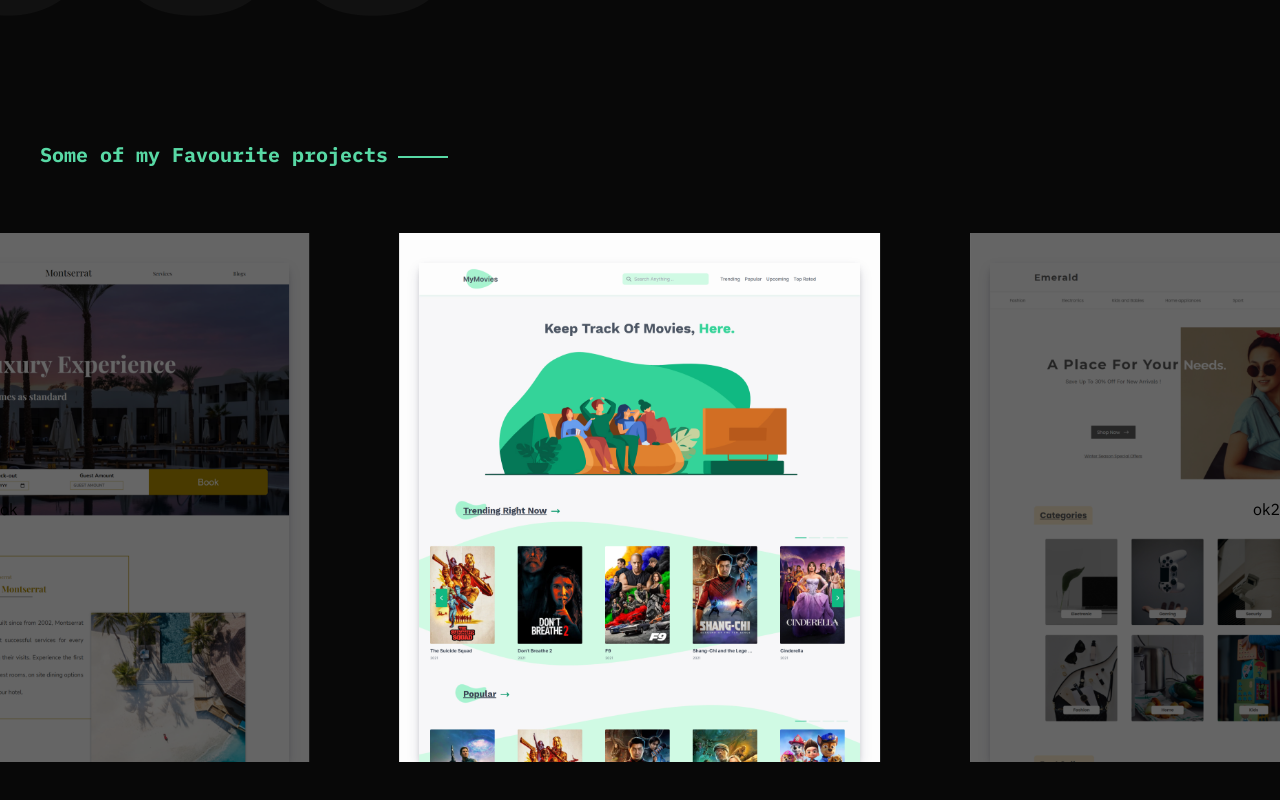
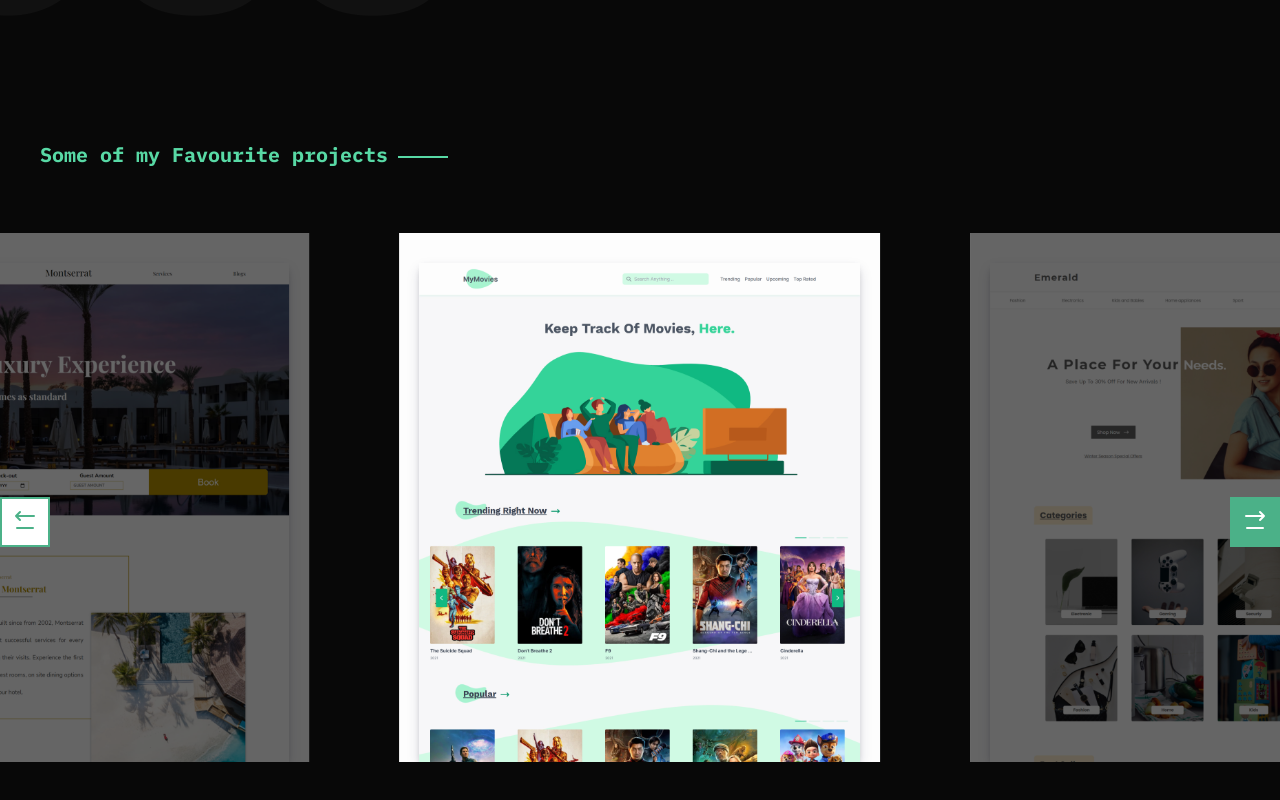
Before and after one commit to KaungKZ/Portfolio, a React (Create React App) app: page / in a window 1280 px wide. Shown: the part 1950-2750 px from the top of the page. Before the commit the page ends 2712 px from the top, so only its background shows below. Built offline with nearby package versions, Linux system fonts and the light colour scheme.

Commit message:
added hover link in project slider

```diff
--- a/src/components/Home.jsx
+++ b/src/components/Home.jsx
@@ -29,6 +29,7 @@ import "swiper/swiper.min.css";
 export default function Home() {
   // const loadData = () => JSON.parse(JSON.stringify(jsonData));
   const [projects, setProjects] = useState([]);
+  const [centerSlideWidth, setCenterSlideWidth] = useState();
   const swiperRef = React.useRef(null);
   const skillImages = [
     react,
@@ -41,6 +42,18 @@ export default function Home() {
     gatsby,
     stackoverflow,
   ];
+
+  // useEffect(() => {
+  //   // setCenterSlideWidth(
+  //   //   document.querySelector(".swiper-slide.swiper-slide-active")
+  //   // );
+
+  //   console.log(
+  //     swiperRef.current.swiper.slides[swiperRef.current.swiper.realIndex]
+  //   );
+  // }, []);
+
+  // console.log(centerSlideWidth);
 
   // console.log(data);
 
@@ -176,7 +189,7 @@ export default function Home() {
           className="skills__bg bg-2 absolute"
         />
       </section>
-      <section className="projects">
+      <section className="projects mb-40">
         <div className="projects__wrapper">
           <div className="title-wrapper section-fixed-width">
             <div className="section-title">
@@ -195,6 +208,18 @@ export default function Home() {
               centeredSlides="true"
               slidesPerGroup={1}
               initialSlide={3}
+              onAfterInit={(swiper) => {
+                // console.log(swiper);
+                console.log(swiper.slides);
+                console.log(swiper.slides[3]);
+                // console.log(swiper.el.childNodes[0].childNodes);
+                // console.log(
+                //   document.querySelector(".swiper-slide.swiper-slide-active")
+                // );
+              }}
+              // onSwiper={(swiper) => {
+
+              // }}
               speed={800}
               // observer={true}
               loop={true}
@@ -208,7 +233,7 @@ export default function Home() {
               // }}
             >
               {projects.map((project) => {
-                console.log(project.thumbnailBanner);
+                // console.log(project.thumbnailBanner);
                 return (
                   <SwiperSlide key={project.id}>
                     <div
@@ -220,47 +245,84 @@ export default function Home() {
                         </div>
                       </div>
                     </div>
+                    <div className="projects__summary opacity-0 absolute top-0 left-0 w-full h-32 flex flex-col justify-center items-center z-10">
+                      <h1 className="text-text-white">{project.name}</h1>
+                      <button className="">Check out this project</button>
+                    </div>
                   </SwiperSlide>
                 );
               })}
-              {/* <SwiperSlide>
-                <div className={`slide-wrapper relative after:bg-[#333333]`}>
-                  <div className="slide-thumbnail z-1 relative">
-                    <img src={slide1} alt="" />
-                  </div>
-                </div>
-              </SwiperSlide>
-              <SwiperSlide>
-                {" "}
-                <div className="slide-wrapper">
-                  <img src={slide1} alt="" />
-                </div>
-              </SwiperSlide>
-              <SwiperSlide>
-                {" "}
-                <div className="slide-wrapper">
-                  <img src={slide1} alt="" />
-                </div>
-              </SwiperSlide>
-              <SwiperSlide>
-                {" "}
-                <div className="slide-wrapper">
-                  <img src={slide1} alt="" />
-                </div>
-              </SwiperSlide> */}
               <div
                 id="previousButton"
-                className="absolute top-2/4 left-0 z-10"
+                className="absolute top-2/4 left-0 z-10 projects__navigation previous border-2 border-primary-dark bg-[#fff]"
                 onClick={() => swiperRef.current.swiper.slidePrev()}
               >
-                ok
+                <div className="wrapper flex justify-center items-center flex-col h-full">
+                  <svg
+                    xmlns="http://www.w3.org/2000/svg"
+                    className="h-6 w-6"
+                    fill="none"
+                    viewBox="0 0 24 24"
+                    stroke="#4BB188"
+                  >
+                    <path
+                      strokeLinecap="round"
+                      strokeLinejoin="round"
+                      strokeWidth={2}
+                      d="M7 16l-4-4m0 0l4-4m-4 4h18"
+                    />
+                  </svg>
+                  <svg
+                    xmlns="http://www.w3.org/2000/svg"
+                    className="h-6 w-6 -mt-3"
+                    fill="none"
+                    viewBox="0 0 24 24"
+                    stroke="#4BB188"
+                  >
+                    <path
+                      strokeLinecap="round"
+                      strokeLinejoin="round"
+                      strokeWidth={2}
+                      d="M20 12H4"
+                    />
+                  </svg>
+                </div>
               </div>
               <div
                 id="nextButton"
-                className="absolute top-2/4 right-0 z-10"
+                className="absolute top-2/4 right-0 z-10 projects__navigation next bg-primary-dark"
                 onClick={() => swiperRef.current.swiper.slideNext()}
               >
-                ok2
+                <div className="wrapper flex justify-center items-center flex-col h-full">
+                  <svg
+                    xmlns="http://www.w3.org/2000/svg"
+                    className="h-6 w-6"
+                    fill="none"
+                    viewBox="0 0 24 24"
+                    stroke="#fff"
+                  >
+                    <path
+                      strokeLinecap="round"
+                      strokeLinejoin="round"
+                      strokeWidth={2}
+                      d="M17 8l4 4m0 0l-4 4m4-4H3"
+                    />
+                  </svg>
+                  <svg
+                    xmlns="http://www.w3.org/2000/svg"
+                    className="h-6 w-6 -mt-3"
+                    fill="none"
+                    viewBox="0 0 24 24"
+                    stroke="#fff"
+                  >
+                    <path
+                      strokeLinecap="round"
+                      strokeLinejoin="round"
+                      strokeWidth={2}
+                      d="M20 12H4"
+                    />
+                  </svg>
+                </div>
               </div>
             </Swiper>
           </div>
--- a/src/styles/_home.scss
+++ b/src/styles/_home.scss
@@ -121,6 +121,36 @@
       // width: 580px;
       // height: 600px;
 
+      &.swiper-slide-active {
+        // cursor: pointer;
+
+        .projects__summary {
+          transition: all 100ms ease-in;
+          transition-delay: 0ms;
+          // &::after {
+          //   content: "";
+          //   position: absolute;
+          //   top: 0;
+          //   left: 0;
+          //   width: 100%;
+          //   height: 100%;
+          //   background: rgba(0, 0, 0, 0.5);
+          // }
+        }
+
+        &:hover {
+          .projects__summary {
+            transition: all 400ms ease-in;
+            transition-delay: 200ms;
+            opacity: 1;
+          }
+
+          .projects__slide .thumbnail {
+            transform: translateY(98px);
+          }
+        }
+      }
+
       img {
         object-fit: cover;
         // width: 580px;
@@ -144,8 +174,18 @@
 
     .thumbnail {
       // box-shadow: rgba(99, 99, 99, 0.2) 0px 2px 8px 0px;
+      transition: all 400ms ease;
       box-shadow: rgba(50, 50, 93, 0.25) 0px 6px 12px -2px,
         rgba(0, 0, 0, 0.3) 0px 3px 7px -3px;
+    }
+  }
+
+  &__navigation {
+    width: 50px;
+    height: 50px;
+    cursor: pointer;
+
+    &.previous {
     }
   }
 }
--- a/src/styles/index.scss
+++ b/src/styles/index.scss
@@ -12,6 +12,7 @@
   --primary-default: #58d9a5;
   --primary-light: #58d9a5;
   --primary-dark: #4bb188;
+
   --text-white: #fdfdfd;
   --text-gray: #b1b1b1;
   --text-gray-dark: #868686;
```
